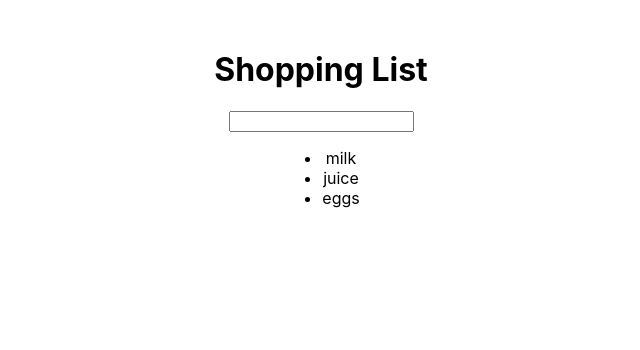
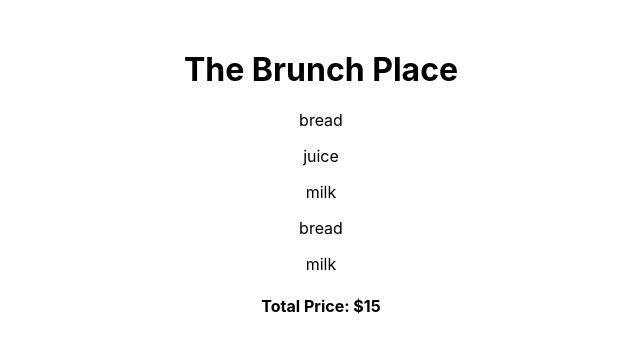
Before and after one commit to sholua/recoil-egghead, a React (Create React App) app: page / in a window 1280 px wide. Shown: the top 350 px of the page, without its empty margins (319-959 px from the left). Built offline with nearby package versions, Linux system fonts and the light colour scheme.

Commit message:
RecoilSelector component

```diff
--- a/src/App.tsx
+++ b/src/App.tsx
@@ -1,10 +1,12 @@
 import './App.css';
+import RecoilSelector from './components/RecoilSelector';
 import RecoilState from './components/RecoilState';
 
 function App() {
   return (
     <div className="App">
-      <RecoilState />
+      {/* <RecoilState /> */}
+      <RecoilSelector />
     </div>
   );
 }
--- /dev/null
+++ b/src/components/RecoilSelector.tsx
@@ -0,0 +1,40 @@
+import { atom, selector, useRecoilValue } from 'recoil';
+
+const priceList = {
+  bread: 2,
+  juice: 3,
+  milk: 4,
+};
+
+const order = atom({
+  key: 'order',
+  default: ['bread', 'juice', 'milk', 'bread', 'milk'],
+});
+
+const orderInfo = selector({
+  key: 'orderInfo',
+  get: ({ get }) => {
+    return {
+      totalPrice: get(order)
+        .map((food) => priceList[food as keyof typeof priceList])
+        .reduce((current, sum) => current + sum, 0),
+    };
+  },
+});
+
+function RecoilSelector() {
+  const myOrder = useRecoilValue(order);
+  const orderStats = useRecoilValue(orderInfo);
+
+  return (
+    <div>
+      <h1>The Brunch Place</h1>
+      {myOrder.map((food, i) => (
+        <p key={i}>{food}</p>
+      ))}
+      <h4>Total Price: ${orderStats.totalPrice} </h4>
+    </div>
+  );
+}
+
+export default RecoilSelector;
```
